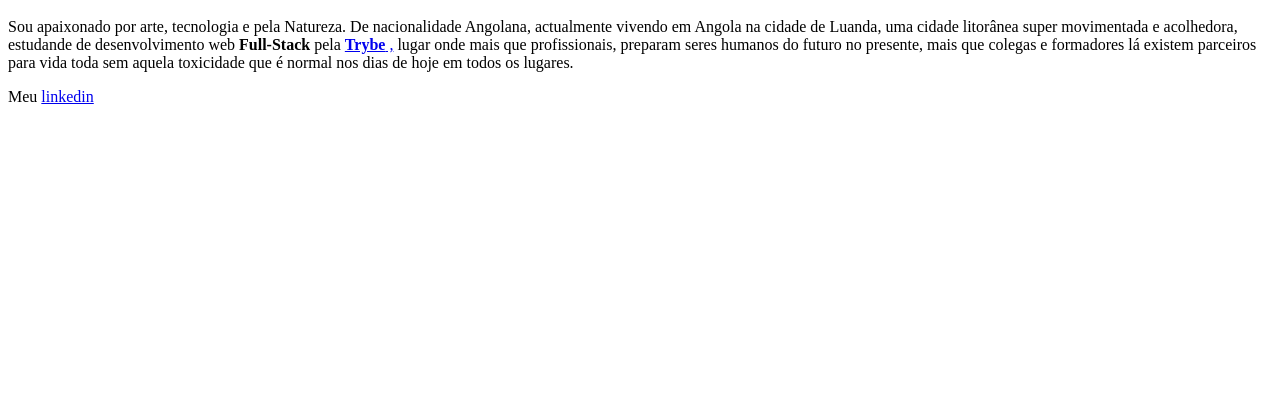
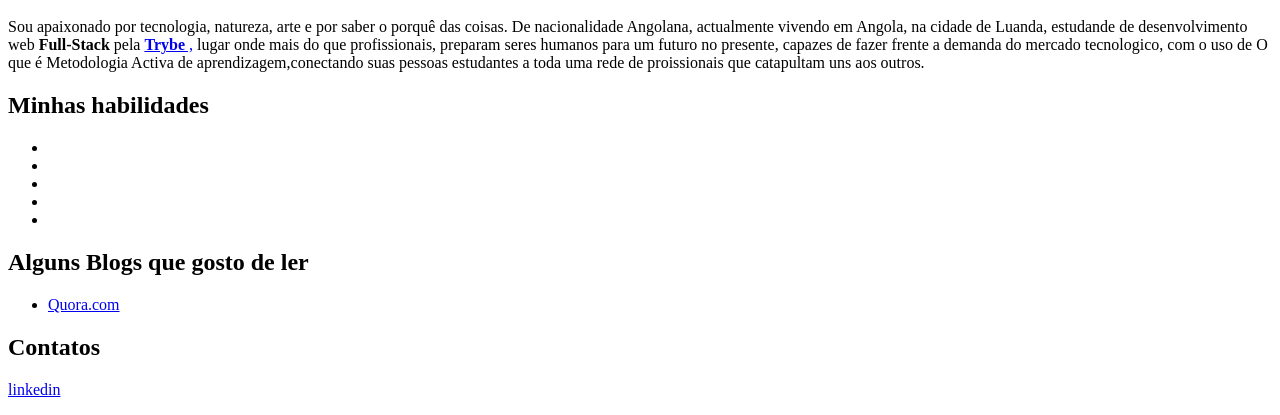
Before and after one commit to FredericoCanoeira/FredericoCanoeira.github.io, a plain HTML site: page index.html in a window 1280 px wide. Shown: the part 403-818 px from the top of the page. Drawn offline with Linux system fonts and the light colour scheme.

Commit message:
adiciona habilidades e blogs

```diff
--- a/index.html
+++ b/index.html
@@ -4,16 +4,36 @@
     <meta charset="UTF-8">
     <meta name="viewport" content="width=device-width, initial-scale=1.0">
     <title>Frederico Canoeira Portfólio</title>
+    <style>
+
+
+    </style>
 </head>
 
 <body>
 <img src="Frederico (2).JPG" alt="Imagem de Frederico Canoeira" width="200px">
 <p> <em>Olá!</em></p>
 <p> <h1>Meu nome é Frederico Canoeira</h1></p>
- <p>Sou apaixonado por arte, tecnologia e pela Natureza.
- De nacionalidade Angolana, actualmente vivendo em Angola na cidade de Luanda, uma cidade litorânea  super movimentada e acolhedora, estudande de desenvolvimento web <strong>Full-Stack</strong> pela <a href="https://www.betrybe.com/" target="_blank"> <strong>Trybe</strong> ,</a>  lugar onde mais que profissionais, preparam seres humanos do futuro no presente, mais que colegas e formadores lá existem parceiros para vida toda sem aquela toxicidade que é normal nos dias de hoje em todos os lugares.</p>
+ <p>Sou apaixonado por tecnologia, natureza, arte e por saber o porquê das coisas.
+ De nacionalidade Angolana, actualmente vivendo em Angola, na cidade de Luanda, estudande de desenvolvimento web <strong>Full-Stack</strong> pela <a href="https://www.betrybe.com/" target="_blank"> <strong>Trybe</strong> ,</a>  lugar onde mais do que profissionais, preparam seres humanos para um futuro no presente, capazes de fazer frente a demanda do mercado tecnologico, com o uso de O que é Metodologia Activa de aprendizagem,conectando suas pessoas estudantes a toda uma rede de proissionais que catapultam uns aos outros.</p>
 
- Meu <a href="https://www.linkedin.com/in/fredericocanoeira/">linkedin</a>
+<h2>Minhas habilidades</h2>
+<ul>
+    <li>   </li>
+    <li></li>
+    <li></li>
+    <li></li>
+    <li></li>
+</ul>
+
+
+<h2>Alguns Blogs que gosto de ler</h2>
+<ul>
+    <li><a href="https://quora.com" target="_blank">Quora.com</a></li>
+ </ul>
+
+ <h2>Contatos </h2>
+ <p><a href="https://www.linkedin.com/in/fredericocanoeira/" target="_blank" >linkedin</a></p>
 
 </body>
 </html>
```
